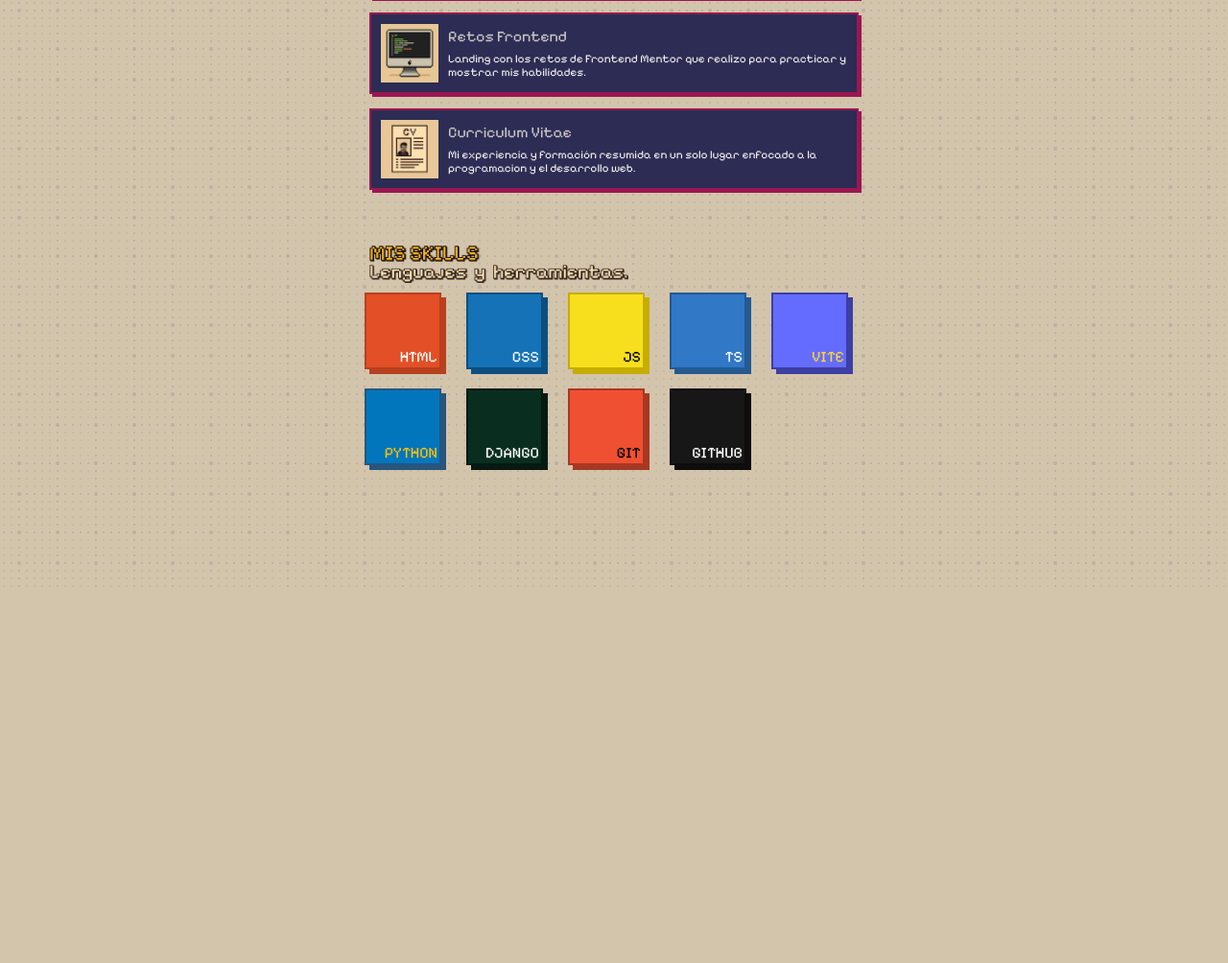
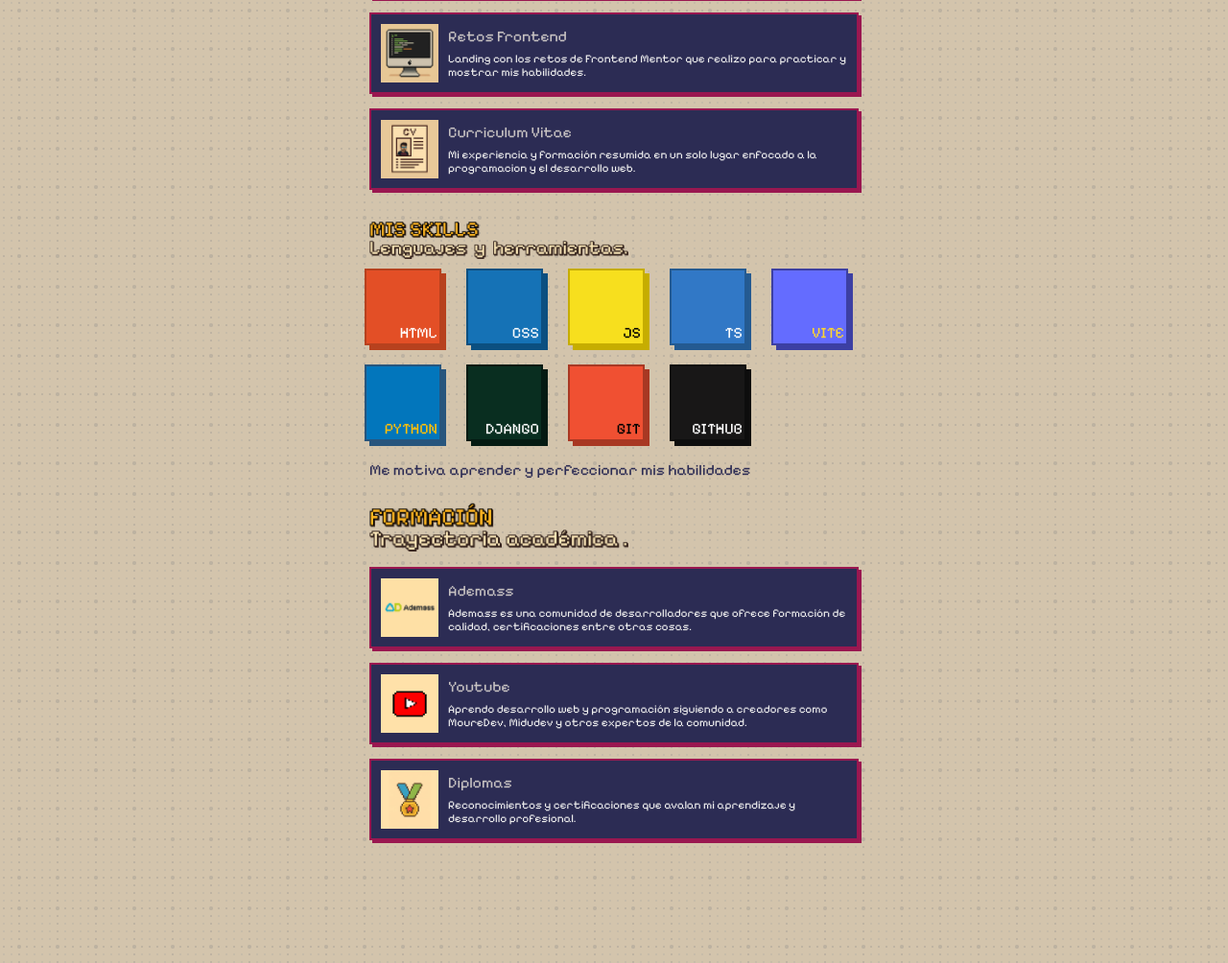
Before and after one commit to JuSeRDev/landing_django, a Django app: page / in a window 1280 px wide. Shown: the part 617-1621 px from the top of the page at 96% size. Before the commit the page ends 1229 px from the top, so only its background shows below. Run offline with Django 5.2, Linux system fonts and the light colour scheme.

Commit message:
seccion de formacion terminada

```diff
--- a/landing/static/landing/css/style.css
+++ b/landing/static/landing/css/style.css
@@ -8,6 +8,8 @@
 
 :root{
   --background-color: #D3C4AC;
+  --background-color-transparent: #d3c4acbd;
+
   --principal-text: #2C2C54;
   --acent-text: #9A1750;
 
@@ -91,6 +93,9 @@
 
 .header-bar{
   background-color: var(--background-color);
+  /* background-color: var(--background-color-transparent);
+  backdrop-filter: blur(3px);
+  -webkit-backdrop-filter: blur(3px); */
   padding: 10px 50px;
   position: fixed;
   top: 0;
@@ -204,31 +209,31 @@
 
 /* ------------------- WELCOME ------------------- */
 
-.container-welcome{
+.container-welcome, .container-formation-academy{
   padding: 25px 0;
 }
 
-.welcome-projects{
+.welcome-projects, .container-formation{
   padding-bottom: 15px;
 }
 
-.welcome-img, .skills-img{
+.welcome-img, .skills-img, .img-formations{
   width: 270px;
   padding-bottom: 15px;
 }
 
-.project-img{
+.project-img, .img-formation{
   width: 60px;
 }
 
-.container-projects{
+.container-projects, .container-formations{
   display: flex;
   flex-direction: column;
   justify-content: flex-end;
   gap: 15px;
 }
 
-.container-project-shadow{
+.container-project-shadow, .container-formation-shadow{
   width: 100%;
   height: 85px;
   background-color: var(--acent-text);
@@ -236,7 +241,7 @@
   right: -3px;
 }
 
-.container-project{
+.container-project, .container-formation{
   position: relative;
   top: -3px;
   left: -3px;
@@ -250,22 +255,22 @@
   cursor: pointer;
 }
 
-.container-project:hover{
+.container-project:hover, .container-formation:hover{
   top: 0;
   left: 0;
 }
 
-.container-project-text{
+.container-project-text, .container-formation-text{
   display: flex;
   flex-direction: column;
   justify-content: space-around;
 }
 
-.project-title{
+.project-title, .formation-title{
   color: var(--welcome-card-title-color);
 }
 
-.project-description{
+.project-description, .formation-text{
   color: var(--welcome-card-description-color);
   font-size: 12px;
   font-weight: 100;
@@ -275,7 +280,6 @@
 
 /* ------------------- SKILLS ------------------- */
 .container-my-skills{
-  padding: 25px 0;
   display: flex;
   flex-direction: column;
 }
@@ -285,6 +289,7 @@
   display: grid;
   grid-template-columns: repeat(5, 1fr);
   gap: 20px;
+  padding-bottom: 15px;
 }
 
 .container-skill-shadow{
@@ -427,5 +432,13 @@
   color: var(--github-text);
 }
 
+p.skills-message{
+  color: var(--principal-text);
+}
 
 /* ------------------- END SKILLS ------------------- */
+
+/* ------------------- FORMACION ------------------- */
+
+
+/* ------------------- END FORMACION ------------------- */
--- a/landing/templates/landing/index.html
+++ b/landing/templates/landing/index.html
@@ -171,9 +171,60 @@
       </div>
     </div>
 
+    <p class="skills-message">Me motiva aprender y perfeccionar mis habilidades</p>
+
   </div>
 
   {# end container skills #}
+
+  {# container formacion #}
+
+
+  <div class="container-formation-academy">
+
+    <img src="../../static/landing/img/formacion.png" alt="" class="img-formations">
+
+    <div class="container-formations">
+      <a href="#">
+        <div class="container-formation-shadow">
+          <div class="container-formation">
+            <img src="../../static/landing/img/ademass_logo.jpg" alt="Ademass_logo" class="img-formation">
+              <div class="container-formation-text">
+                <p class="formation-title">Ademass</p>
+                <p class="formation-text">Ademass es una comunidad de desarrolladores que ofrece formación de calidad, certificaciones entre otras cosas.</p>
+              </div>
+            </img>
+          </div>
+        </div>
+      </a>
+      <a href="#">
+        <div class="container-formation-shadow">
+          <div class="container-formation">
+            <img src="../../static/landing/img/youtube_logo.png" alt="youtube_logo" class="img-formation">
+              <div class="container-formation-text">
+                <p class="formation-title">Youtube</p>
+                <p class="formation-text">Aprendo desarrollo web y programación siguiendo a creadores como MoureDev, Midudev y otros expertos de la comunidad.</p>
+              </div>
+            </img>
+          </div>
+        </div>
+      </a>
+      <a href="#">
+        <div class="container-formation-shadow">
+          <div class="container-formation">
+            <img src="../../static/landing/img/diplomas_logo.jpg" alt="diplomas_logo" class="img-formation">
+              <div class="container-formation-text">
+                <p class="formation-title">Diplomas</p>
+                <p class="formation-text">Reconocimientos y certificaciones que avalan mi aprendizaje y desarrollo profesional.</p>
+              </div>
+            </img>
+          </div>
+        </div>
+      </a>
+    </div>
+  </div>
+
+  {# end container formacion #}
 
 </div>
 
```
Also changed, not shown: landing/static/landing/img/diplomas_logo.png (added), landing/static/landing/img/formacion.png (added), landing/static/landing/img/youtube_logo.png.
